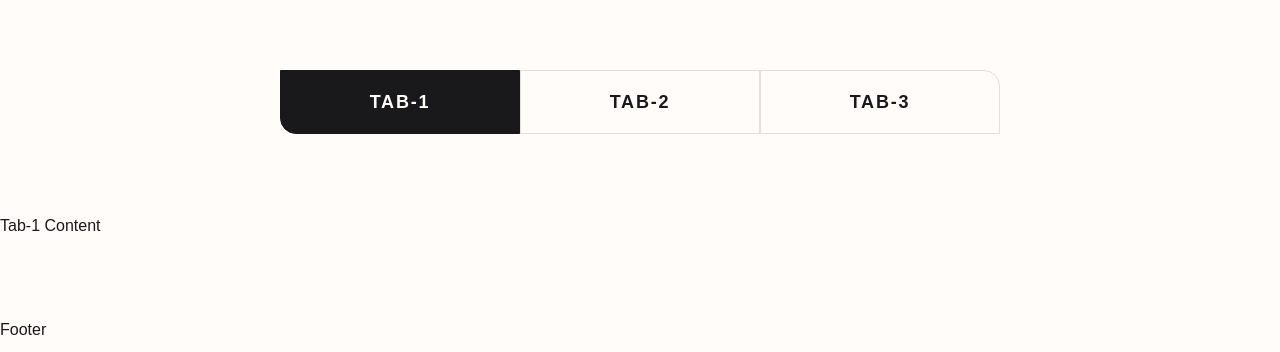
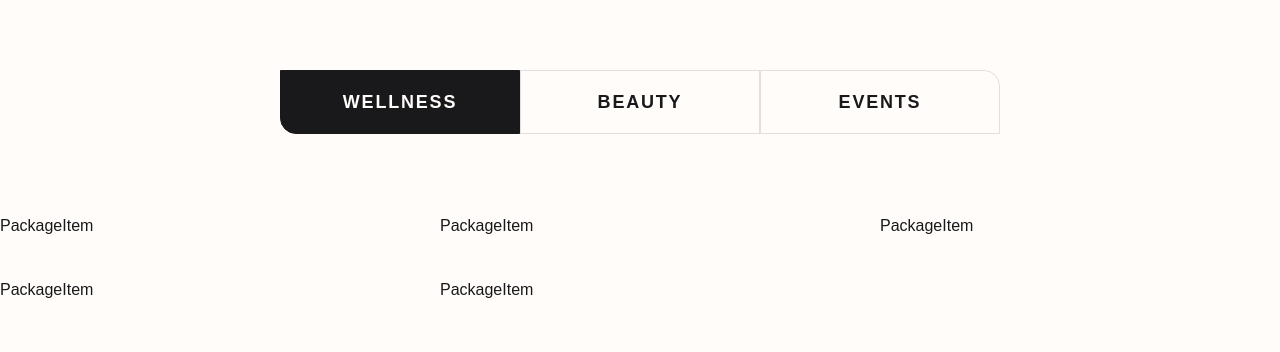
Before and after one commit to sadrilamin1999/mimosa, a Next.js app: page / in a window 1280 px wide. Shown: the part 976-1328 px from the top of the page. Built offline with nearby package versions, Linux system fonts and the light colour scheme; a web font is replaced by a local one.

Commit message:
package items added

```diff
--- /dev/null
+++ b/components/home/PackageItem.tsx
@@ -0,0 +1,7 @@
+import React from 'react';
+
+const PackageItem = () => {
+  return <div>PackageItem</div>;
+};
+
+export default PackageItem;
--- a/components/home/Packages.tsx
+++ b/components/home/Packages.tsx
@@ -1,5 +1,7 @@
 import HorizontalTab from '../shared/HorizontalTab';
 import SectionTitle from '../shared/SectionTitle';
+import { data } from '@/data/packages';
+import PackageItem from './PackageItem';
 
 const Packages = () => {
   return (
@@ -7,10 +9,17 @@ const Packages = () => {
       <SectionTitle title='Explore our beauty packages' subtitle='Packages' />
 
       {/* PACKAGES */}
-      <HorizontalTab tabs={['Tab-1', 'Tab-2', 'Tab-3']}>
-        <p>Tab-1 Content</p>
-        <p>Tab-2 Content</p>
-        <p>Tab-3 Content</p>
+      <HorizontalTab tabs={['Wellness', 'Beauty', 'Events']}>
+        {/* Wellness */}
+        <div className='grid grid-cols-1 gap-10 md:grid-cols-2 xl:grid-cols-3 2xl:grid-cols-4'>
+          {data
+            .filter((item: any) => item.masterCategory === 'Wellness')
+            .map((item: any) => (
+              <PackageItem key={item.id} {...item} />
+            ))}
+        </div>
+        <div className=''></div>
+        <div className=''></div>
       </HorizontalTab>
     </section>
   );
--- /dev/null
+++ b/data/packages.ts
@@ -0,0 +1,155 @@
+export const data = [
+  {
+    id: 1,
+    title: 'Relaxation Retreat',
+    image:
+      'https://images.pexels.com/photos/3757952/pexels-photo-3757952.jpeg?auto=compress&cs=tinysrgb&w=1260&h=750&dpr=1',
+    category: 'Spa',
+    masterCategory: 'Wellness',
+    description:
+      'Indulge in a day of complete relaxation and rejuvenation with our spa package.',
+    price: 150,
+    specialistName: 'Emma Smith',
+    specialistImage: 'https://randomuser.me/api/portraits/women/24.jpg',
+  },
+  {
+    id: 2,
+    title: 'Glamour Makeover',
+    image:
+      'https://images.pexels.com/photos/457701/pexels-photo-457701.jpeg?auto=compress&cs=tinysrgb&w=1260&h=750&dpr=1',
+    category: 'Makeup',
+    masterCategory: 'Beauty',
+    description:
+      'Transform your look and feel glamorous with a professional makeover.',
+    price: 80,
+    specialistName: 'Sophia Johnson',
+    specialistImage: 'https://randomuser.me/api/portraits/women/43.jpg',
+  },
+  {
+    id: 3,
+    title: 'Hair Styling Deluxe',
+    image:
+      'https://images.pexels.com/photos/3738339/pexels-photo-3738339.jpeg?auto=compress&cs=tinysrgb&w=1260&h=750&dpr=1',
+    category: 'Hair',
+    masterCategory: 'Beauty',
+    description: 'Get a fresh new hairstyle and enjoy a deluxe hair treatment.',
+    price: 120,
+    specialistName: 'Michael Williams',
+    specialistImage: 'https://randomuser.me/api/portraits/women/60.jpg',
+  },
+  {
+    id: 4,
+    title: 'Bridal Beauty',
+    image:
+      'https://images.pexels.com/photos/13954015/pexels-photo-13954015.jpeg?auto=compress&cs=tinysrgb&w=1260&h=750&dpr=1',
+    category: 'Wedding',
+    masterCategory: 'Events',
+    description:
+      'Look stunning on your special day with our bridal beauty package.',
+    price: 250,
+    specialistName: 'Olivia Davis',
+    specialistImage: 'https://randomuser.me/api/portraits/women/17.jpg',
+  },
+  {
+    id: 5,
+    title: "Men's Grooming",
+    image:
+      'https://images.pexels.com/photos/897270/pexels-photo-897270.jpeg?auto=compress&cs=tinysrgb&w=1260&h=750&dpr=1',
+    category: 'Grooming',
+    masterCategory: 'Beauty',
+    description: 'Pamper yourself with a grooming session tailored for men.',
+    price: 65,
+    specialistName: 'James Anderson',
+    specialistImage: 'https://randomuser.me/api/portraits/women/50.jpg',
+  },
+  {
+    id: 6,
+    title: 'Skin Rejuvenation',
+    image:
+      'https://images.pexels.com/photos/3764013/pexels-photo-3764013.jpeg?auto=compress&cs=tinysrgb&w=1260&h=750&dpr=1',
+    category: 'Skin Care',
+    masterCategory: 'Wellness',
+    description:
+      'Revitalize your skin and achieve a youthful glow with our rejuvenation package.',
+    price: 180,
+    specialistName: 'Ava Martinez',
+    specialistImage: 'https://randomuser.me/api/portraits/women/11.jpg',
+  },
+  {
+    id: 7,
+    title: "Couples' Retreat",
+    image:
+      'https://images.pexels.com/photos/7365442/pexels-photo-7365442.jpeg?auto=compress&cs=tinysrgb&w=1260&h=750&dpr=1',
+    category: 'Couples',
+    masterCategory: 'Wellness',
+    description:
+      'Enjoy a romantic day together with massages, facials, and more.',
+    price: 300,
+    specialistName: 'Daniel and Emily',
+    specialistImage: 'https://randomuser.me/api/portraits/women/44.jpg',
+  },
+  {
+    id: 8,
+    title: 'Nail Art Extravaganza',
+    image:
+      'https://images.pexels.com/photos/3422099/pexels-photo-3422099.jpeg?auto=compress&cs=tinysrgb&w=1260&h=750&dpr=1',
+    category: 'Nails',
+    masterCategory: 'Beauty',
+    description:
+      'Express yourself with intricate nail art designs and pampering.',
+    price: 70,
+    specialistName: 'Isabella Clark',
+    specialistImage: 'https://randomuser.me/api/portraits/women/25.jpg',
+  },
+  {
+    id: 9,
+    title: 'Relaxing Massage',
+    image:
+      'https://images.pexels.com/photos/5793990/pexels-photo-5793990.jpeg?auto=compress&cs=tinysrgb&w=1260&h=750&dpr=1',
+    category: 'Massage',
+    masterCategory: 'Wellness',
+    description: 'Unwind and de-stress with a soothing full-body massage.',
+    price: 90,
+    specialistName: 'Benjamin Turner',
+    specialistImage: 'https://randomuser.me/api/portraits/women/40.jpg',
+  },
+  {
+    id: 10,
+    title: 'Pamper Yourself Package',
+    image:
+      'https://images.pexels.com/photos/5938614/pexels-photo-5938614.jpeg?auto=compress&cs=tinysrgb&w=1260&h=750&dpr=1',
+    category: 'General',
+    masterCategory: 'Wellness',
+    description:
+      'Treat yourself to a day of pampering, including massages, facials, and more.',
+    price: 200,
+    specialistName: 'Mia White',
+    specialistImage: 'https://randomuser.me/api/portraits/women/94.jpg',
+  },
+  {
+    id: 11,
+    title: 'Elegant Updo',
+    image:
+      'https://images.pexels.com/photos/2896424/pexels-photo-2896424.jpeg?auto=compress&cs=tinysrgb&w=1260&h=750&dpr=1',
+    category: 'Hair',
+    masterCategory: 'Beauty',
+    description:
+      'Get ready for a special occasion with an elegant and intricate updo.',
+    price: 75,
+    specialistName: 'Sophie Turner',
+    specialistImage: 'https://randomuser.me/api/portraits/women/91.jpg',
+  },
+  {
+    id: 12,
+    title: 'Radiant Bridal Makeup',
+    image:
+      'https://images.pexels.com/photos/12952754/pexels-photo-12952754.jpeg?auto=compress&cs=tinysrgb&w=1260&h=750&dpr=1',
+    category: 'Wedding',
+    masterCategory: 'Events',
+    description:
+      'Achieve a radiant bridal look with professional makeup artistry.',
+    price: 150,
+    specialistName: 'Alexa Adams',
+    specialistImage: 'https://randomuser.me/api/portraits/women/12.jpg',
+  },
+];
```
